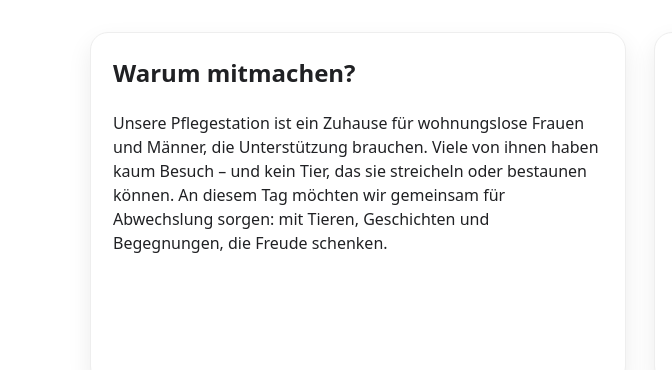
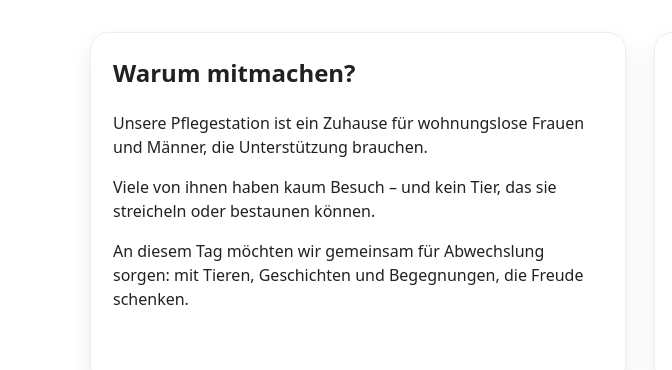
Before and after one commit to flashharry-ai/TIEGELE, a plain HTML site: page index.html in a window 1280 px wide. Shown: the part 533-903 px from the top of the page, 0-672 px from the left. Drawn offline with Linux system fonts and the light colour scheme; grey boxes are pictures that could not be loaded.

Commit message:
Update index.html
Zeilenumbruch

```diff
--- a/index.html
+++ b/index.html
@@ -119,9 +119,18 @@
 <section id="warum">
   <div class="wrap grid-2">
     <div class="card">
-      <h2>Warum mitmachen?</h2>
-      <p>Unsere Pflegestation ist ein Zuhause für wohnungslose Frauen und Männer, die Unterstützung brauchen. Viele von ihnen haben kaum Besuch – und kein Tier, das sie streicheln oder bestaunen können.
-An diesem Tag möchten wir gemeinsam für Abwechslung sorgen: mit Tieren, Geschichten und Begegnungen, die Freude schenken.
+<h2>Warum mitmachen?</h2>
+<p>
+  Unsere Pflegestation ist ein Zuhause für wohnungslose Frauen und Männer,
+  die Unterstützung brauchen.
+</p>
+<p>
+  Viele von ihnen haben kaum Besuch – und kein Tier,
+  das sie streicheln oder bestaunen können.
+</p>
+<p>
+  An diesem Tag möchten wir gemeinsam für Abwechslung sorgen:
+  mit Tieren, Geschichten und Begegnungen, die Freude schenken.
 </p>
     </div>
     <div class="card"><img src="assets/foto-alpaca-group.png" alt="Besuch mit Tier" /></div>
```
